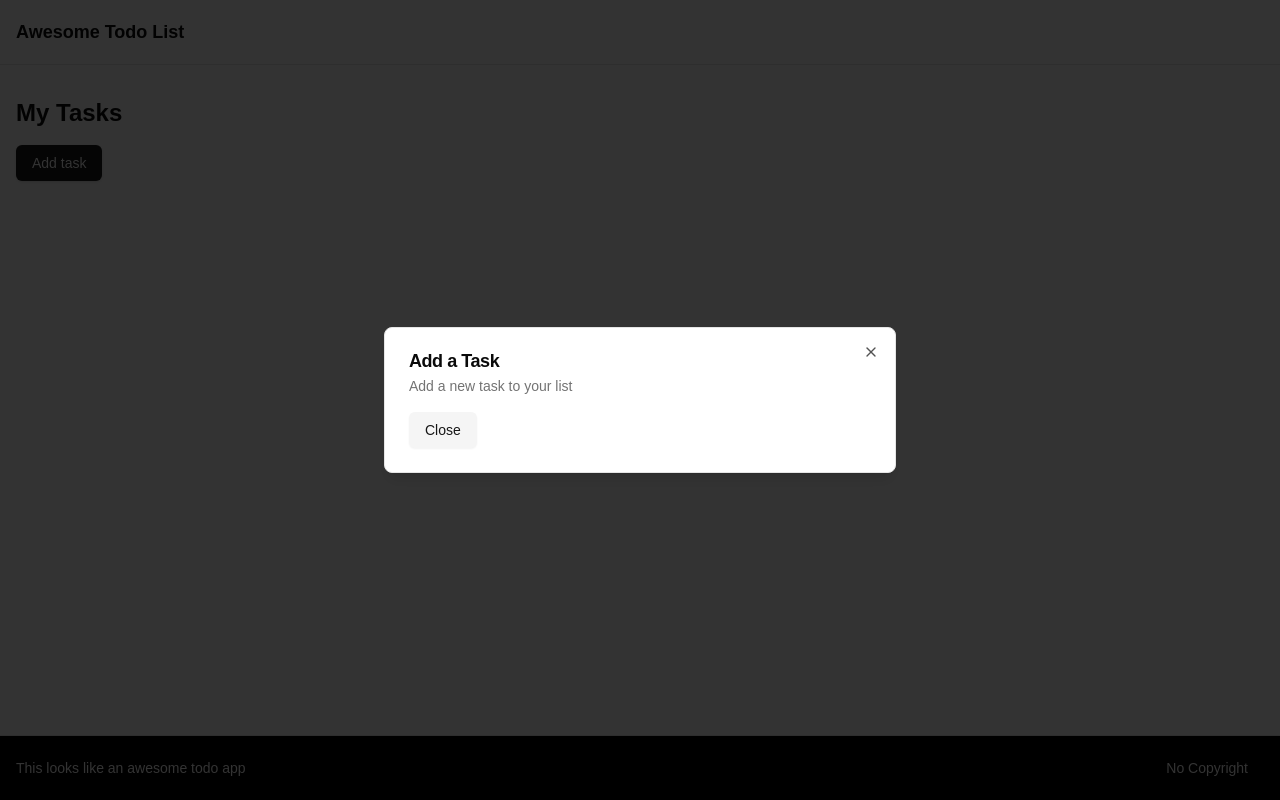
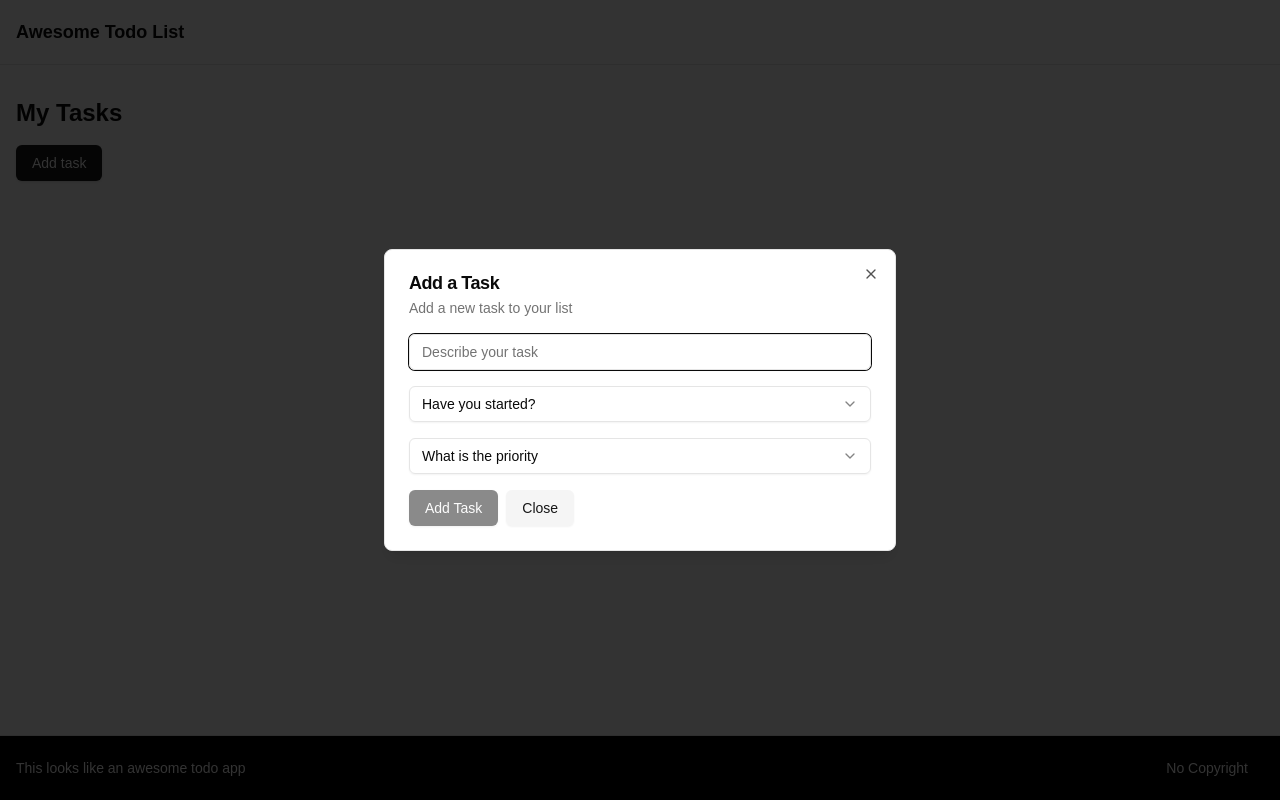
Before and after one commit to pallavkumarjha/awesome-todo-list, a Next.js app: page / in a window 1280 px wide. Both pictures are taken after a click on the button "Add task". Built offline with nearby package versions, Linux system fonts and the light colour scheme.

Commit message:
feat: added input fields in modal

```diff
--- a/app/page.tsx
+++ b/app/page.tsx
@@ -1,14 +1,15 @@
 'use client';
 import { AddTaskModal } from "@/components/addTaskModal";
 import { Button } from "@/components/ui/button";
+import { TaskType } from "@/lib/types/task";
 import { useState } from "react";
 
 export default function Home() {
 
   const [isTaskModalOpen, setIsTaskModalOpen] = useState(false);
 
-  const onSubmitTaskModal = () => {
-    console.log('data submitted')
+  const onSubmitTaskModal = (task: TaskType) => {
+    console.log('data submitted', task)
     setIsTaskModalOpen(false);
   }
 
--- a/components/addTaskModal.tsx
+++ b/components/addTaskModal.tsx
@@ -1,3 +1,4 @@
+'use client';
 import {
     Dialog,
     DialogContent,
@@ -7,17 +8,50 @@
     DialogTitle,
     DialogTrigger,
   } from "@/components/ui/dialog"
+import {
+    Select,
+    SelectContent,
+    SelectGroup,
+    SelectItem,
+    SelectLabel,
+    SelectTrigger,
+    SelectValue,
+} from "@/components/ui/select"
+import { Input } from "@/components/ui/input"
 import { Button } from "./ui/button"
 import { DialogClose } from "@radix-ui/react-dialog"
+import { useState } from "react";
+import { TaskType } from "@/lib/types/task";
 
   type AddTaskModalProps = {
     isModalOpen: boolean,
     onCloseModal: (isOpen: boolean) => void,
-    onSubmitModal: () => void,
+    onSubmitModal: (data: TaskType) => void,
     onOpenModal: (isOpen: boolean) => void,
   }
 
   export const AddTaskModal = ({ isModalOpen, onCloseModal, onOpenModal, onSubmitModal }: AddTaskModalProps) => {
+    const [formData, setFormData] = useState({
+        title: "",
+      status: "",
+      priority: ""
+    });
+
+    const handleSubmit = (e: React.FormEvent) => {
+      e.preventDefault();
+      const data = {
+        id: Math.random().toString(),
+        title: formData.title,
+        status: formData.status,
+        priority: formData.priority
+    }
+      onSubmitModal(data);
+      setFormData({ title: "", status: "", priority: "" });
+    };
+
+    const handleInputChange = (field: string, value: string) => {
+      setFormData(prev => ({ ...prev, [field]: value }));
+    };
 
     return (
       <Dialog open={isModalOpen}>
@@ -28,14 +62,58 @@
           <DialogHeader>
             <DialogTitle>Add a Task</DialogTitle>
             <DialogDescription>Add a new task to your list</DialogDescription>
+
           </DialogHeader>
+            <form onSubmit={handleSubmit} className="space-y-4">
+              <div className="space-y-4">
+                <Input
+                  placeholder="Describe your task"
+                  value={formData.title}
+                  onChange={(e) => handleInputChange("title", e.target.value)}
+                  required
+                />
+                <div>
+                  <Select value={formData.status} onValueChange={(value) => handleInputChange("status", value)}>
+                    <SelectTrigger className="w-full">
+                      <SelectValue placeholder="Have you started?" />
+                    </SelectTrigger>
+                    <SelectContent>
+                      <SelectGroup>
+                        <SelectLabel>Status</SelectLabel>
+                        <SelectItem value="yes">Yes</SelectItem>
+                        <SelectItem value="no">No</SelectItem>
+                      </SelectGroup>
+                    </SelectContent>
+                  </Select>
+                </div>
+                <div>
+                  <Select value={formData.priority} onValueChange={(value) => handleInputChange("priority", value)}>
+                    <SelectTrigger className="w-full">
+                      <SelectValue placeholder="What is the priority" />
+                    </SelectTrigger>
+                    <SelectContent>
+                      <SelectGroup>
+                        <SelectLabel>Priority</SelectLabel>
+                        <SelectItem value="high">High</SelectItem>
+                        <SelectItem value="medium">Medium</SelectItem>
+                        <SelectItem value="low">Low</SelectItem>
+                        <SelectItem value="none">None</SelectItem>
+                      </SelectGroup>
+                    </SelectContent>
+                  </Select>
+                </div>
+              </div>
               <DialogFooter className="sm:justify-start">
+                <Button type="submit" disabled={!formData.title || !formData.status || !formData.priority}>
+                  Add Task
+                </Button>
                 <DialogClose asChild>
                   <Button onClick={() => onCloseModal(false)} type="button" variant="secondary">
                     Close
                   </Button>
                 </DialogClose>
               </DialogFooter>
+            </form>
         </DialogContent>
       </Dialog>
     )
--- /dev/null
+++ b/components/ui/input.tsx
@@ -0,0 +1,22 @@
+import * as React from "react"
+
+import { cn } from "@/lib/utils"
+
+const Input = React.forwardRef<HTMLInputElement, React.ComponentProps<"input">>(
+  ({ className, type, ...props }, ref) => {
+    return (
+      <input
+        type={type}
+        className={cn(
+          "flex h-9 w-full rounded-md border border-input bg-transparent px-3 py-1 text-base shadow-sm transition-colors file:border-0 file:bg-transparent file:text-sm file:font-medium file:text-foreground placeholder:text-muted-foreground focus-visible:outline-none focus-visible:ring-1 focus-visible:ring-ring disabled:cursor-not-allowed disabled:opacity-50 md:text-sm",
+          className
+        )}
+        ref={ref}
+        {...props}
+      />
+    )
+  }
+)
+Input.displayName = "Input"
+
+export { Input }
--- /dev/null
+++ b/components/ui/select.tsx
@@ -0,0 +1,159 @@
+"use client"
+
+import * as React from "react"
+import * as SelectPrimitive from "@radix-ui/react-select"
+import { Check, ChevronDown, ChevronUp } from "lucide-react"
+
+import { cn } from "@/lib/utils"
+
+const Select = SelectPrimitive.Root
+
+const SelectGroup = SelectPrimitive.Group
+
+const SelectValue = SelectPrimitive.Value
+
+const SelectTrigger = React.forwardRef<
+  React.ElementRef<typeof SelectPrimitive.Trigger>,
+  React.ComponentPropsWithoutRef<typeof SelectPrimitive.Trigger>
+>(({ className, children, ...props }, ref) => (
+  <SelectPrimitive.Trigger
+    ref={ref}
+    className={cn(
+      "flex h-9 w-full items-center justify-between whitespace-nowrap rounded-md border border-input bg-transparent px-3 py-2 text-sm shadow-sm ring-offset-background placeholder:text-muted-foreground focus:outline-none focus:ring-1 focus:ring-ring disabled:cursor-not-allowed disabled:opacity-50 [&>span]:line-clamp-1",
+      className
+    )}
+    {...props}
+  >
+    {children}
+    <SelectPrimitive.Icon asChild>
+      <ChevronDown className="h-4 w-4 opacity-50" />
+    </SelectPrimitive.Icon>
+  </SelectPrimitive.Trigger>
+))
+SelectTrigger.displayName = SelectPrimitive.Trigger.displayName
+
+const SelectScrollUpButton = React.forwardRef<
+  React.ElementRef<typeof SelectPrimitive.ScrollUpButton>,
+  React.ComponentPropsWithoutRef<typeof SelectPrimitive.ScrollUpButton>
+>(({ className, ...props }, ref) => (
+  <SelectPrimitive.ScrollUpButton
+    ref={ref}
+    className={cn(
+      "flex cursor-default items-center justify-center py-1",
+      className
+    )}
+    {...props}
+  >
+    <ChevronUp className="h-4 w-4" />
+  </SelectPrimitive.ScrollUpButton>
+))
+SelectScrollUpButton.displayName = SelectPrimitive.ScrollUpButton.displayName
+
+const SelectScrollDownButton = React.forwardRef<
+  React.ElementRef<typeof SelectPrimitive.ScrollDownButton>,
+  React.ComponentPropsWithoutRef<typeof SelectPrimitive.ScrollDownButton>
+>(({ className, ...props }, ref) => (
+  <SelectPrimitive.ScrollDownButton
+    ref={ref}
+    className={cn(
+      "flex cursor-default items-center justify-center py-1",
+      className
+    )}
+    {...props}
+  >
+    <ChevronDown className="h-4 w-4" />
+  </SelectPrimitive.ScrollDownButton>
+))
+SelectScrollDownButton.displayName =
+  SelectPrimitive.ScrollDownButton.displayName
+
+const SelectContent = React.forwardRef<
+  React.ElementRef<typeof SelectPrimitive.Content>,
+  React.ComponentPropsWithoutRef<typeof SelectPrimitive.Content>
+>(({ className, children, position = "popper", ...props }, ref) => (
+  <SelectPrimitive.Portal>
+    <SelectPrimitive.Content
+      ref={ref}
+      className={cn(
+        "relative z-50 max-h-96 min-w-[8rem] overflow-hidden rounded-md border bg-popover text-popover-foreground shadow-md data-[state=open]:animate-in data-[state=closed]:animate-out data-[state=closed]:fade-out-0 data-[state=open]:fade-in-0 data-[state=closed]:zoom-out-95 data-[state=open]:zoom-in-95 data-[side=bottom]:slide-in-from-top-2 data-[side=left]:slide-in-from-right-2 data-[side=right]:slide-in-from-left-2 data-[side=top]:slide-in-from-bottom-2",
+        position === "popper" &&
+          "data-[side=bottom]:translate-y-1 data-[side=left]:-translate-x-1 data-[side=right]:translate-x-1 data-[side=top]:-translate-y-1",
+        className
+      )}
+      position={position}
+      {...props}
+    >
+      <SelectScrollUpButton />
+      <SelectPrimitive.Viewport
+        className={cn(
+          "p-1",
+          position === "popper" &&
+            "h-[var(--radix-select-trigger-height)] w-full min-w-[var(--radix-select-trigger-width)]"
+        )}
+      >
+        {children}
+      </SelectPrimitive.Viewport>
+      <SelectScrollDownButton />
+    </SelectPrimitive.Content>
+  </SelectPrimitive.Portal>
+))
+SelectContent.displayName = SelectPrimitive.Content.displayName
+
+const SelectLabel = React.forwardRef<
+  React.ElementRef<typeof SelectPrimitive.Label>,
+  React.ComponentPropsWithoutRef<typeof SelectPrimitive.Label>
+>(({ className, ...props }, ref) => (
+  <SelectPrimitive.Label
+    ref={ref}
+    className={cn("px-2 py-1.5 text-sm font-semibold", className)}
+    {...props}
+  />
+))
+SelectLabel.displayName = SelectPrimitive.Label.displayName
+
+const SelectItem = React.forwardRef<
+  React.ElementRef<typeof SelectPrimitive.Item>,
+  React.ComponentPropsWithoutRef<typeof SelectPrimitive.Item>
+>(({ className, children, ...props }, ref) => (
+  <SelectPrimitive.Item
+    ref={ref}
+    className={cn(
+      "relative flex w-full cursor-default select-none items-center rounded-sm py-1.5 pl-2 pr-8 text-sm outline-none focus:bg-accent focus:text-accent-foreground data-[disabled]:pointer-events-none data-[disabled]:opacity-50",
+      className
+    )}
+    {...props}
+  >
+    <span className="absolute right-2 flex h-3.5 w-3.5 items-center justify-center">
+      <SelectPrimitive.ItemIndicator>
+        <Check className="h-4 w-4" />
+      </SelectPrimitive.ItemIndicator>
+    </span>
+    <SelectPrimitive.ItemText>{children}</SelectPrimitive.ItemText>
+  </SelectPrimitive.Item>
+))
+SelectItem.displayName = SelectPrimitive.Item.displayName
+
+const SelectSeparator = React.forwardRef<
+  React.ElementRef<typeof SelectPrimitive.Separator>,
+  React.ComponentPropsWithoutRef<typeof SelectPrimitive.Separator>
+>(({ className, ...props }, ref) => (
+  <SelectPrimitive.Separator
+    ref={ref}
+    className={cn("-mx-1 my-1 h-px bg-muted", className)}
+    {...props}
+  />
+))
+SelectSeparator.displayName = SelectPrimitive.Separator.displayName
+
+export {
+  Select,
+  SelectGroup,
+  SelectValue,
+  SelectTrigger,
+  SelectContent,
+  SelectLabel,
+  SelectItem,
+  SelectSeparator,
+  SelectScrollUpButton,
+  SelectScrollDownButton,
+}
--- /dev/null
+++ b/lib/types/task.ts
@@ -0,0 +1,8 @@
+export type RootTask = {
+    id: string;
+    title: string;
+    status: string;
+    priority: string;
+};
+
+export type TaskType = RootTask & {};
--- a/package.json
+++ b/package.json
@@ -10,6 +10,7 @@
   },
   "dependencies": {
     "@radix-ui/react-dialog": "^1.1.6",
+    "@radix-ui/react-select": "^2.1.6",
     "@radix-ui/react-slot": "^1.1.2",
     "class-variance-authority": "^0.7.1",
     "clsx": "^2.1.1",
```
Also changed, not shown: 1 other file (tests, documents, lock files or other folders). Lines whose indentation alone changed are shown as unchanged.
